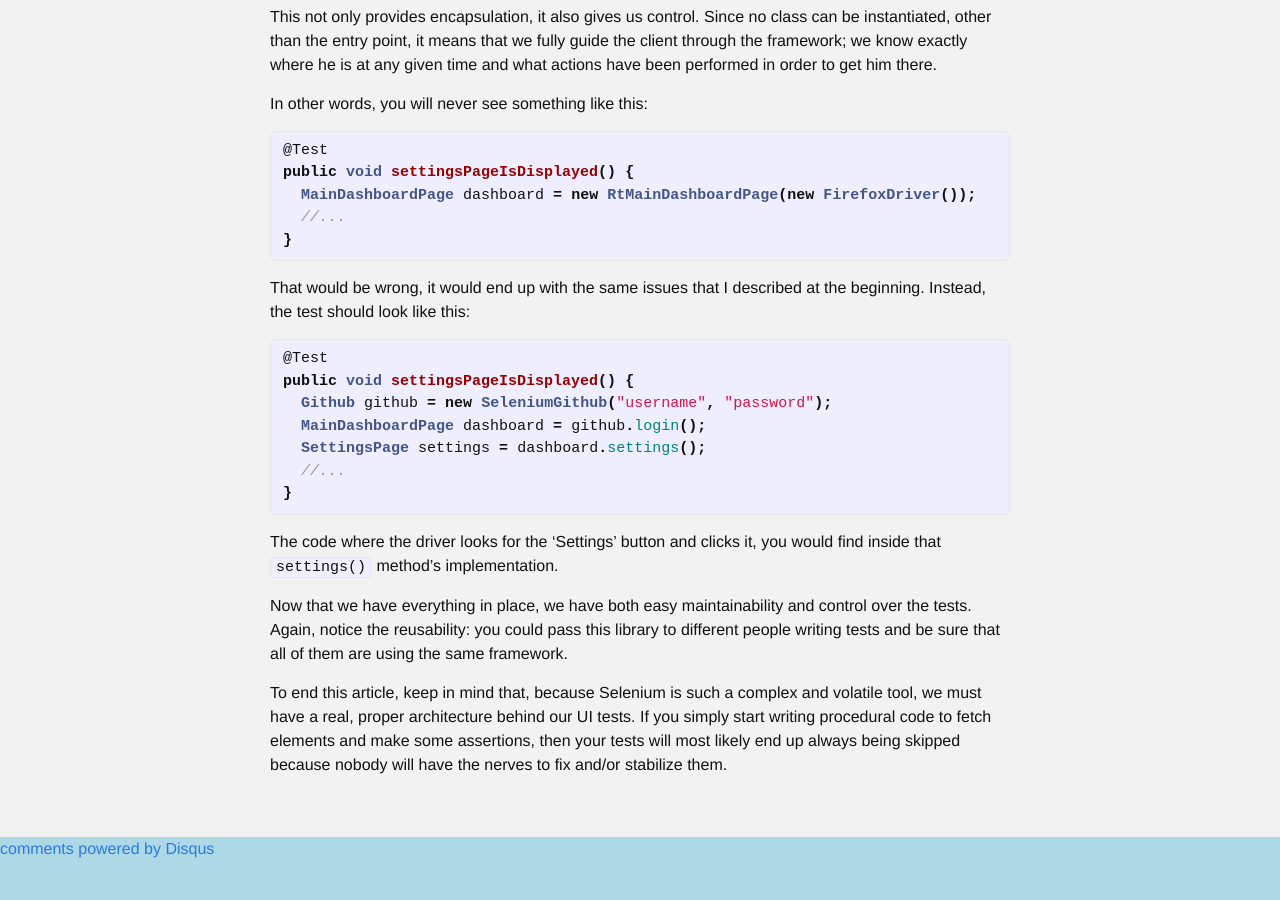
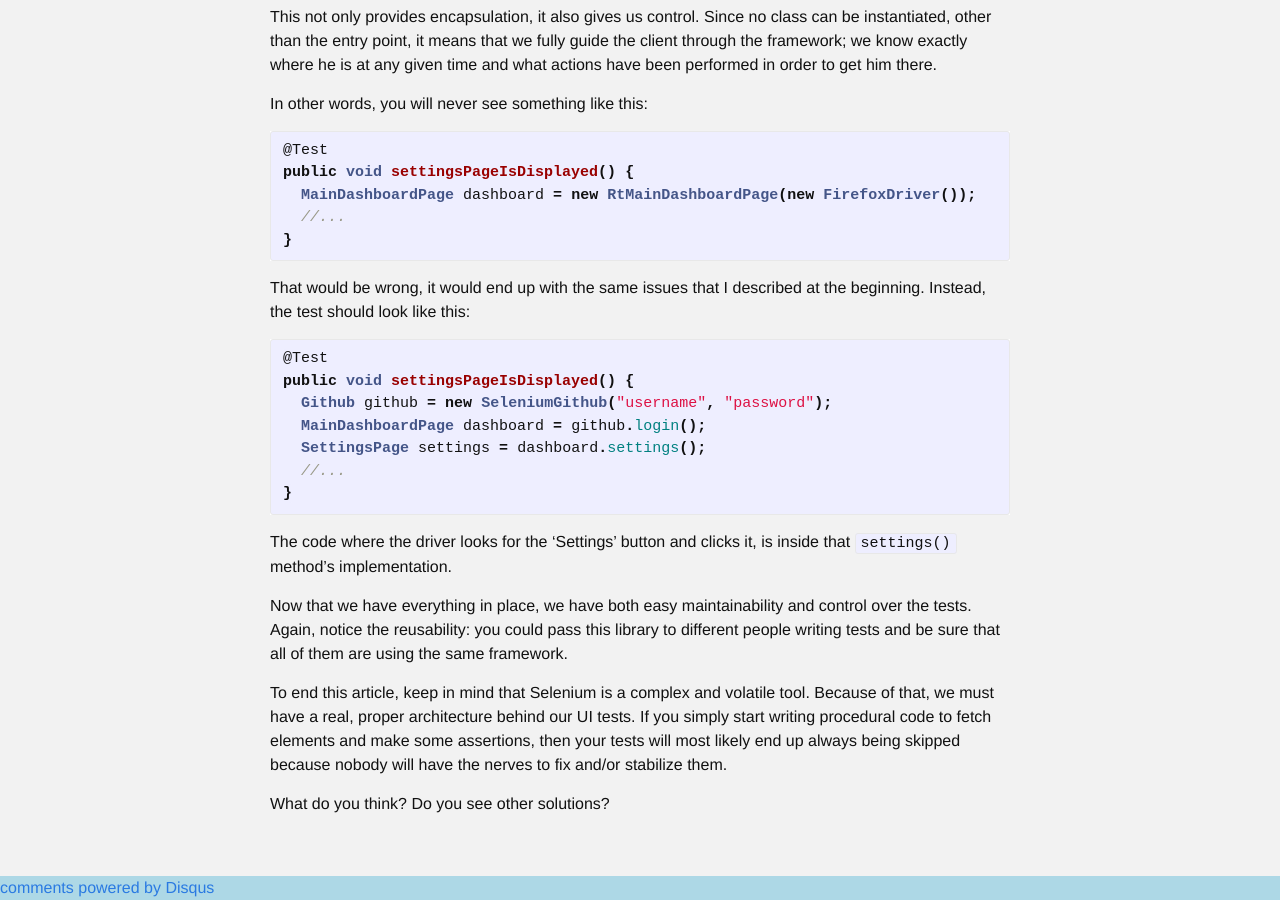
Before and after one commit to amihaiemil/amihaiemil.github.io, a Jekyll site: the page built from _posts/2016-01-24-selenium-and-junit-the-right-way.markdown, in a window 1280 px wide and 900 px high, scrolled down 3016 px. Built offline with Jekyll 4.4.1, drawn with Linux system fonts in a browser that asks for light colours; comment, search, counter and statistics services are not loaded; before the commit the page ends 3877 px from its top, so only the background shows below that.

Commit message:
Update 2016-01-24-selenium-and-junit-the-right-way.markdown

```diff
--- a/_posts/2016-01-24-selenium-and-junit-the-right-way.markdown
+++ b/_posts/2016-01-24-selenium-and-junit-the-right-way.markdown
@@ -136,12 +136,14 @@ public void settingsPageIsDisplayed() {
 {% endhighlight %}
 
 The code where the driver looks for the 'Settings' button and clicks it,
-you would find inside that ``settings()`` method's implementation.
+is inside that ``settings()`` method's implementation.
 
 Now that we have everything in place, we have both easy maintainability and
 control over the tests. Again, notice the reusability: you could pass this library
 to different people writing tests and be sure that all of them are using the same framework.
 
-To end this article, keep in mind that, because Selenium is such a complex and volatile tool, we
+To end this article, keep in mind that Selenium is a complex and volatile tool. Because of that, we
 must have a real, proper architecture behind our UI tests. If you simply start writing
 procedural code to fetch elements and make some assertions, then your tests will most likely end up always being skipped because nobody will have the nerves to fix and/or stabilize them.
+
+What do you think? Do you see other solutions?
```
